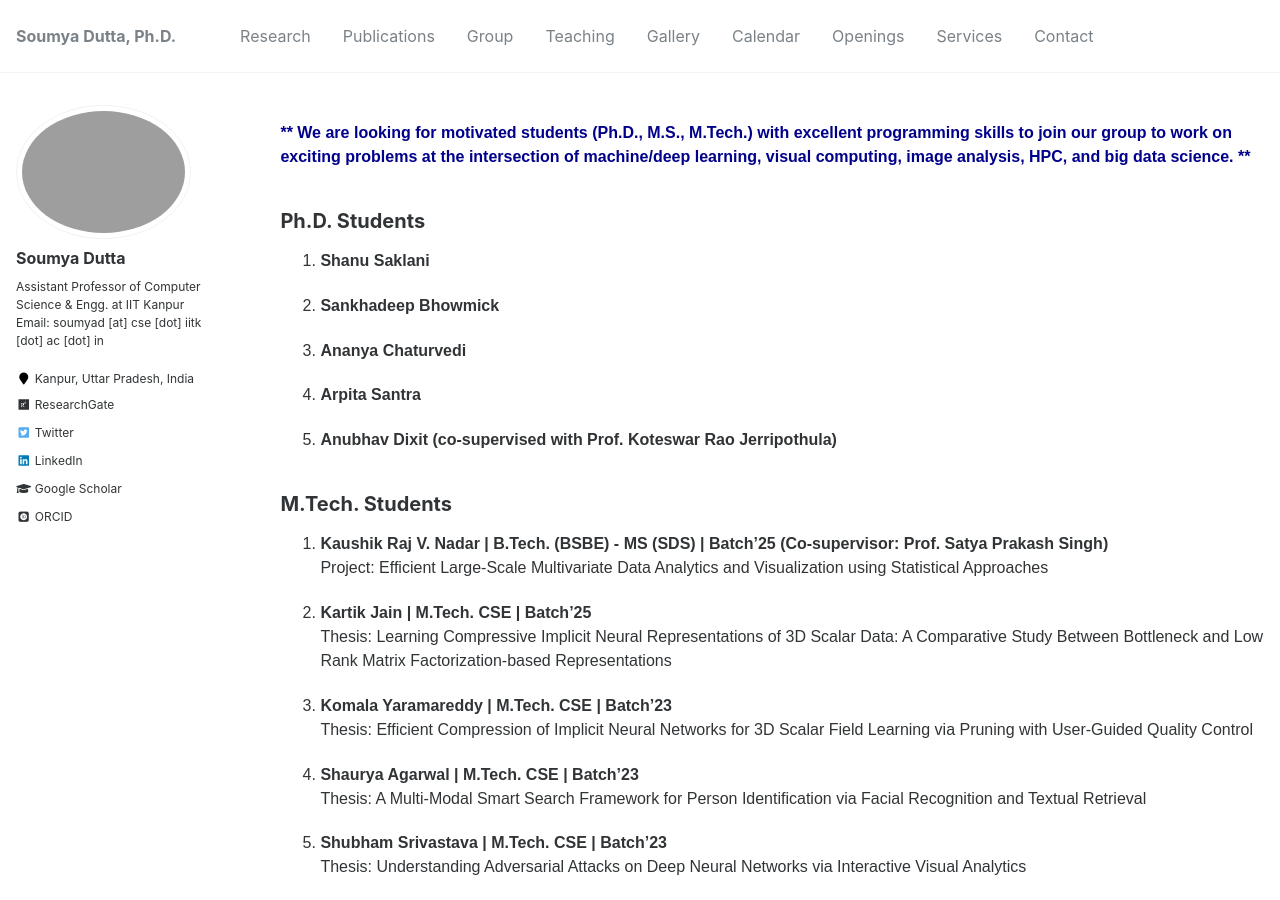
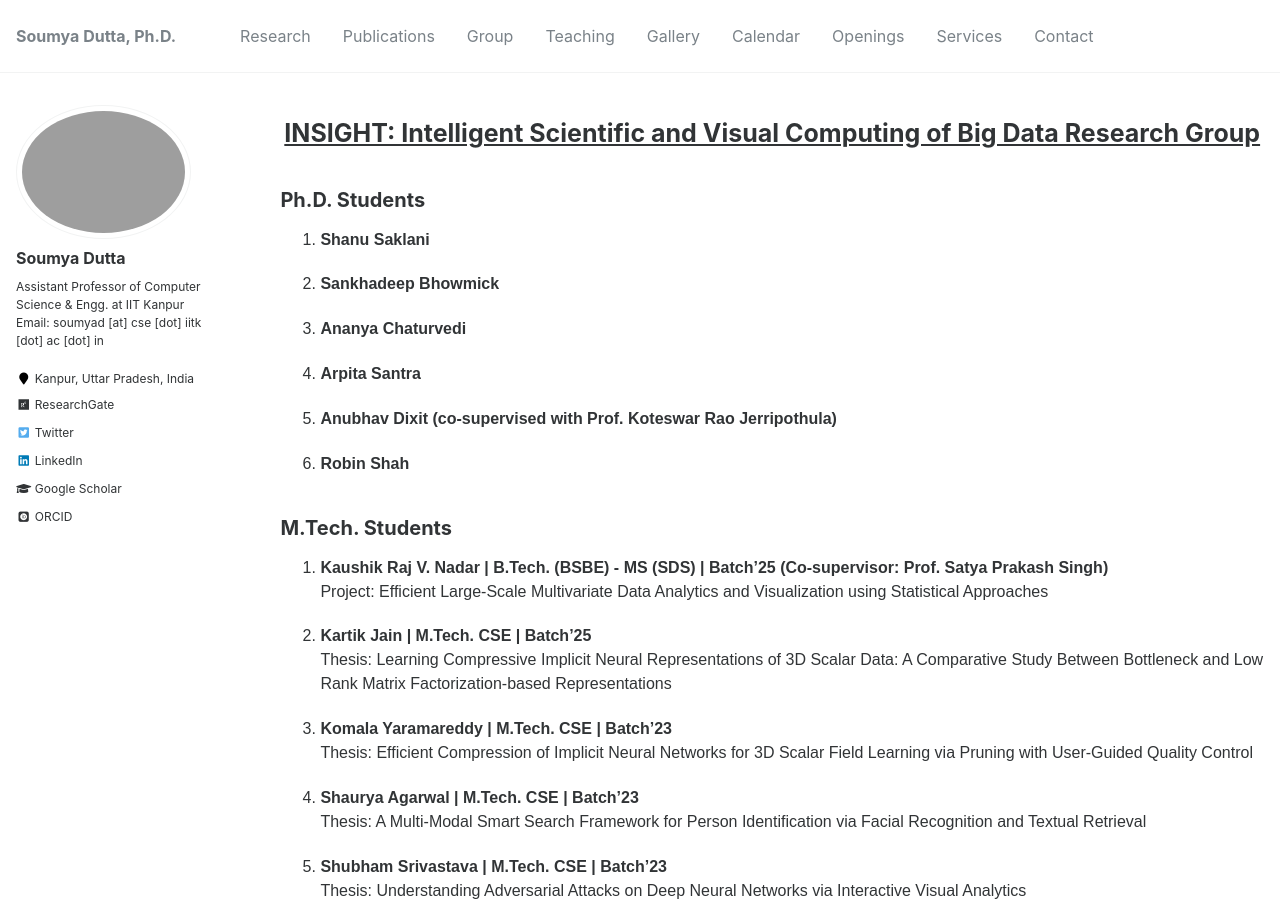
Before and after one commit to soumyadutta-cse/soumyadutta-cse.github.io, a Jekyll site: the page built from _pages/group.md, in a window 1280 px wide and 900 px high. Built offline with Jekyll 4.4.1, drawn with Linux system fonts in a browser that asks for light colours; some web fonts are replaced.

Commit message:
update group name

```diff
--- a/_pages/group.md
+++ b/_pages/group.md
@@ -67,12 +67,15 @@ html {
 </style>
 
 
-<p>
+<!-- <p>
 <span style="color:darkblue;"><b>
 ** We are looking for motivated students (Ph.D., M.S., M.Tech.) with excellent programming skills to join our group to work on exciting problems at the intersection of machine/deep learning, visual computing, image analysis, HPC, and big data science. **</b>
 </span>
-</p>
+</p> -->
 
+<h1 style="text-align:center; text-decoration: underline;">
+  INSIGHT: Intelligent Scientific and Visual Computing of Big Data Research Group
+</h1>
 
 
 <h2 style="text-align:left">Ph.D. Students</h2>
@@ -103,6 +106,7 @@ html {
 
 5. <b>Anubhav Dixit (co-supervised with Prof. Koteswar Rao Jerripothula)</b> <br>
 
+4. <b>Robin Shah</b> <br>
 
 <!-- <h2 style="text-align:left">MSR Students</h2> -->
 
```
Also changed, not shown: _pages/research.md (+3 -1 lines), _pages/services.md (+1 -1 lines), _pages/teaching.md (+3 -3 lines).
